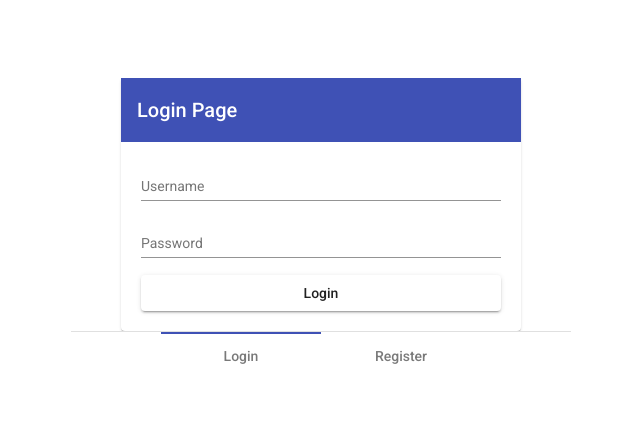
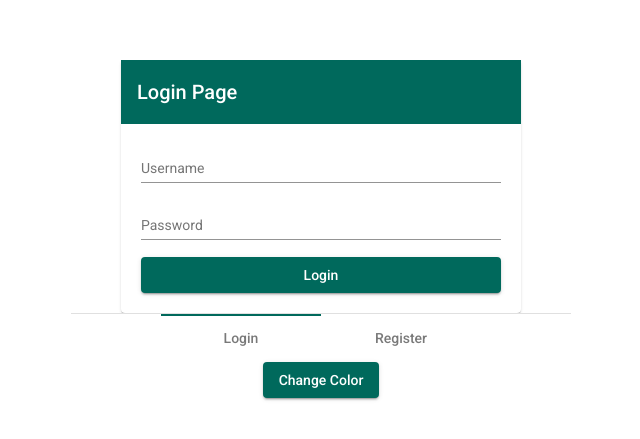
Before and after one commit to Davion/angular-login-form, an Angular app: page / in a window 1280 px wide. Shown: the part 171-610 px from the top of the page, without its empty margins (319-959 px from the left). Built offline with nearby package versions, Linux system fonts and the light colour scheme.

Commit message:
change theme color at runtime

```diff
--- a/angular.json
+++ b/angular.json
@@ -24,7 +24,7 @@
               "src/assets"
             ],
             "styles": [
-              "./node_modules/@angular/material/prebuilt-themes/indigo-pink.css",
+              "src/theme.scss",
               "src/styles.css"
             ],
             "scripts": []
--- a/src/app/container/container.component.html
+++ b/src/app/container/container.component.html
@@ -1,4 +1,4 @@
-<div fxLayoutAlign="center center" fxFlexFill>
+<div fxLayoutAlign="center center" fxFlexFill fxLayout="column" [class.alternative] = "isTrue">
 <mat-tab-group headerPosition="below" dynamicHeight mat-align-tabs="center" class="tabs">
     <mat-tab label="Login">
         <app-login></app-login>
@@ -8,4 +8,5 @@
         <app-register></app-register>
     </mat-tab>
 </mat-tab-group>
+<button mat-raised-button color="primary" (click)="changeTheme()">Change Color</button>
 </div>
--- a/src/app/container/container.component.ts
+++ b/src/app/container/container.component.ts
@@ -6,10 +6,14 @@ import { Component, OnInit } from '@angular/core';
   styleUrls: ['./container.component.css']
 })
 export class ContainerComponent implements OnInit {
-
+  isTrue: boolean = false;
   constructor() { }
 
   ngOnInit(): void {
   }
 
+  changeTheme(){
+    this.isTrue = !this.isTrue;
+  }
+
 }
--- a/src/app/login/login.component.html
+++ b/src/app/login/login.component.html
@@ -9,7 +9,7 @@
             <mat-form-field>
                 <input matInput type="password" placeholder="Password">
             </mat-form-field>
-            <button mat-raised-button type="submit">Login</button>
+            <button mat-raised-button color="primary" type="submit">Login</button>
         </form>
     </mat-card>
 </div>
--- a/src/app/register/register.component.html
+++ b/src/app/register/register.component.html
@@ -21,7 +21,7 @@
             <mat-form-field>
                 <input matInput type="password" placeholder="Password">
             </mat-form-field>
-            <button mat-raised-button type="submit">Register</button>
+            <button mat-raised-button color="primary" type="submit">Register</button>
         </form>
     </mat-card>
 </div>
--- /dev/null
+++ b/src/theme.scss
@@ -0,0 +1,19 @@
+@import "../node_modules/@angular/material/theming";
+@include mat-core();
+
+$my-primary: mat-palette($mat-teal, 800);
+$my-accent: mat-palette($mat-light-green, 800);
+
+$my-theme: mat-light-theme($my-primary, $my-accent);
+
+@include angular-material-theme($my-theme);
+
+
+.alternative{
+    $my-primary: mat-palette($mat-deep-orange, 500);
+    $my-accent: mat-palette($mat-light-green, 800);
+
+    $my-theme: mat-light-theme($my-primary, $my-accent);
+
+    @include angular-material-theme($my-theme);
+}
```
